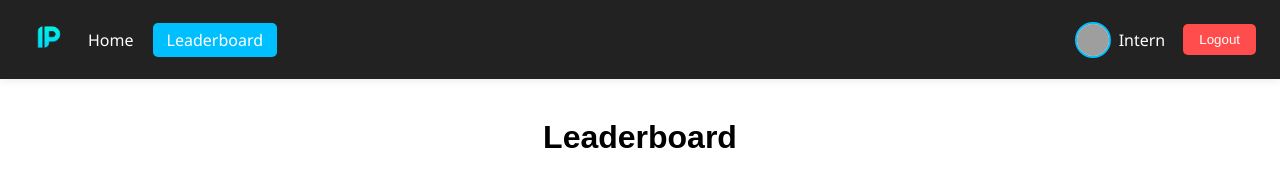
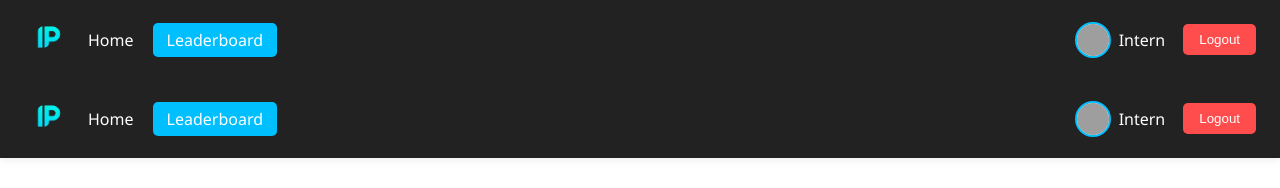
Before and after one commit to Ajaypanchal4326/intern-portal, a React (Create React App) app in the folder intern-portal-frontend/: page /leaderboard in a window 1280 px wide. Shown: the top 188 px of the page. Built offline with nearby package versions, Linux system fonts and the light colour scheme; no server answers; grey boxes are pictures that could not be loaded.

Commit message:
Move Navbar to App.jsx for persistent navigation

```diff
--- a/intern-portal-frontend/src/App.jsx
+++ b/intern-portal-frontend/src/App.jsx
@@ -1,16 +1,31 @@
-import { BrowserRouter, Routes, Route } from "react-router-dom";
+import { BrowserRouter, Routes, Route, useLocation } from "react-router-dom";
 import Login from "./pages/Login";
 import Dashboard from "./pages/Dashboard";
 import Leaderboard from "./pages/Leaderboard";
+import Navbar from "./components/Navbar"; // adjust path if needed
 
-export default function App() {
+function AppLayout() {
+  const location = useLocation();
+
+  // Hide Navbar on Login page
+  const hideNavbar = location.pathname === "/";
+
   return (
-    <BrowserRouter>
+    <>
+      {!hideNavbar && <Navbar />}
       <Routes>
         <Route path="/" element={<Login />} />
         <Route path="/dashboard" element={<Dashboard />} />
         <Route path="/leaderboard" element={<Leaderboard />} />
       </Routes>
+    </>
+  );
+}
+
+export default function App() {
+  return (
+    <BrowserRouter>
+      <AppLayout />
     </BrowserRouter>
   );
 }
```
